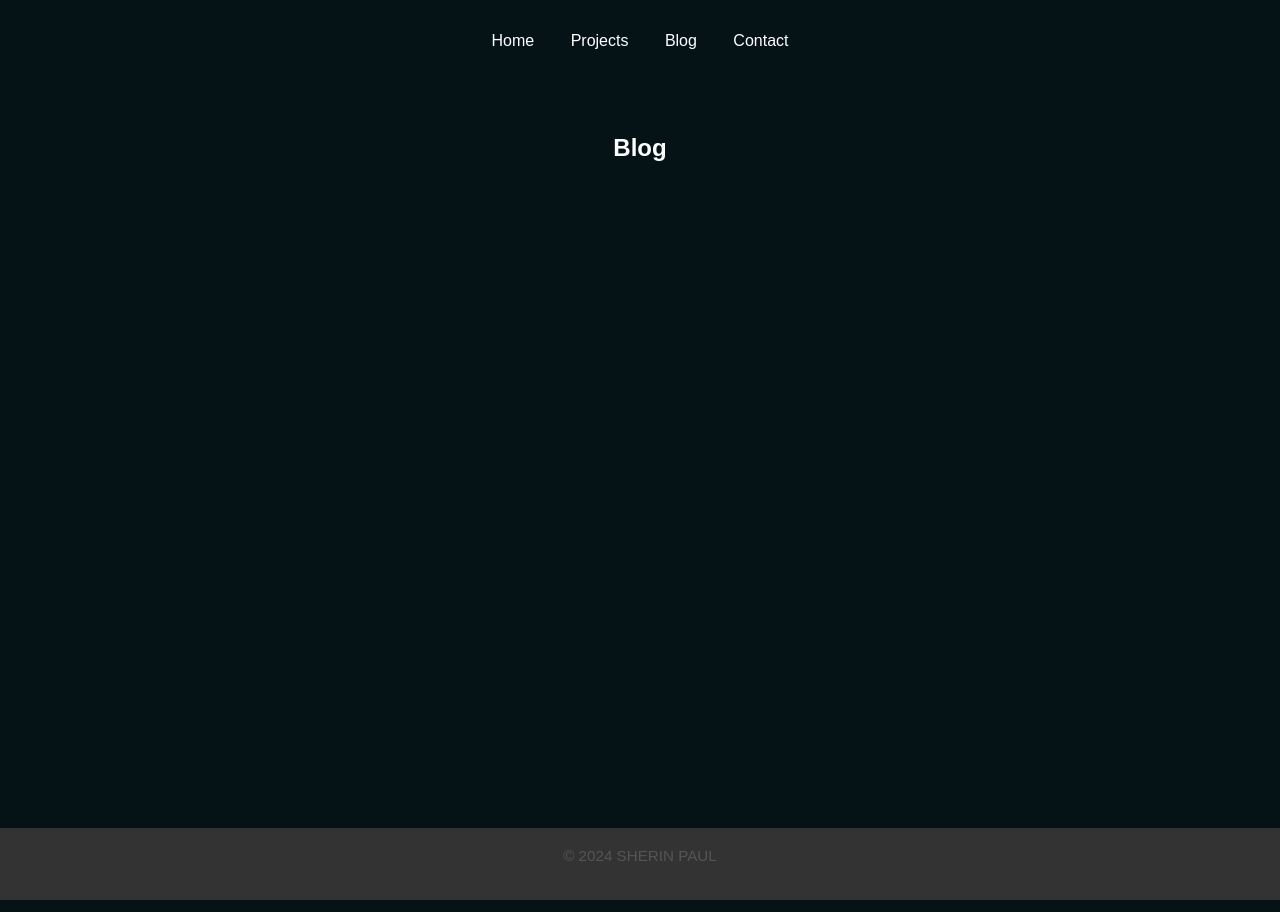
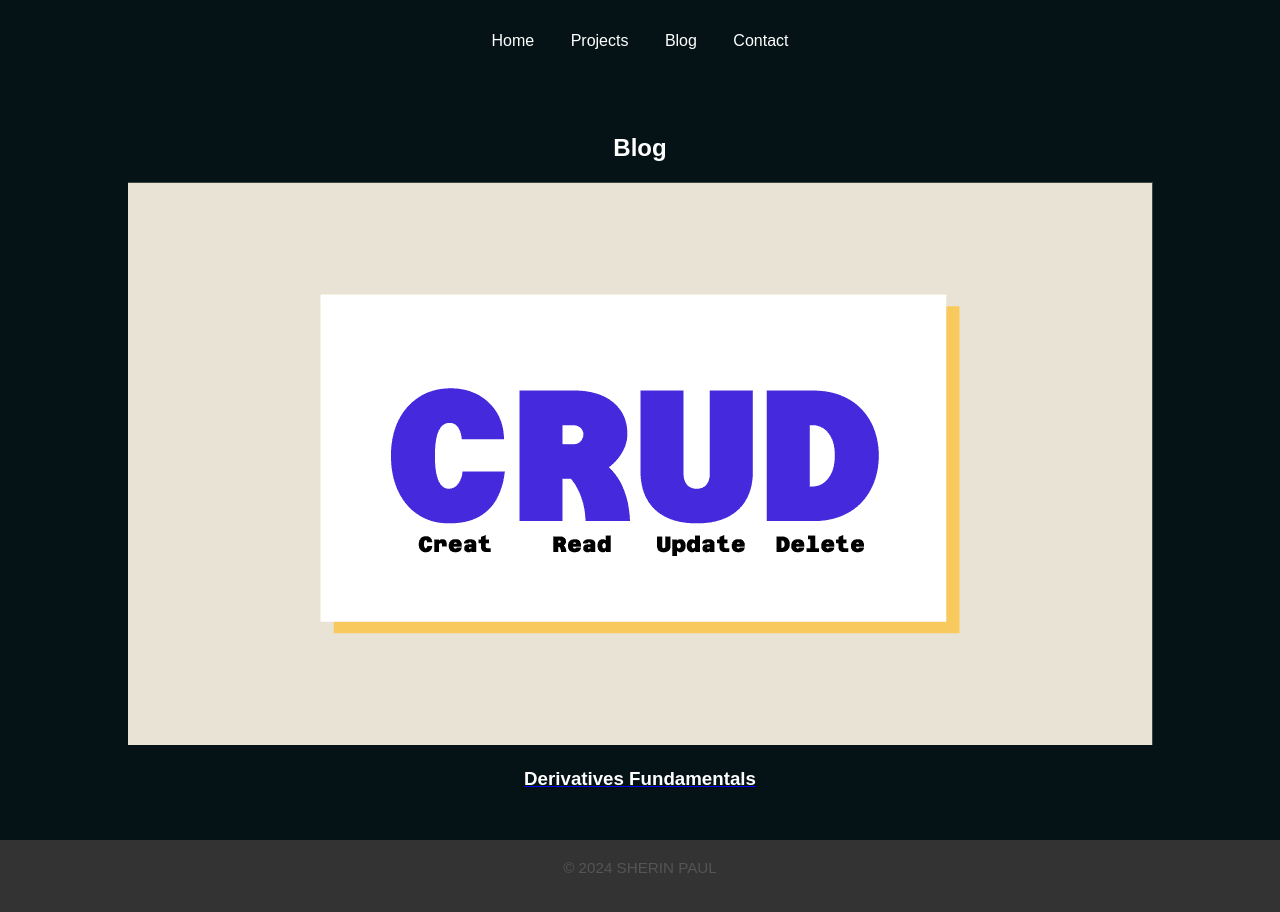
Before and after one commit to Paulsh3rin/Paulsh3rin.github.io, a Jekyll site: the page built from blogs.html, in a window 1280 px wide. Built offline with Jekyll 4.4.1, drawn with Linux system fonts in a browser that asks for light colours.

Commit message:
link blog 1

```diff
--- a/blogs.html
+++ b/blogs.html
@@ -5,4 +5,10 @@ title: Blog
 
 <section id="blog" style="text-align: center;">
     <h2>Blog</h2>
+    <div class="blogs-container"></div>
+    <!-- Project 2 -->
+    <a href="https://github.com/Paulsh3rin/Paulsh3rin.github.io/blob/main/Derivatives.md" class="blog-card blog-link">
+        <img src="{{ site.baseurl }}/assets/images/project1-thumbnail.webp" alt="Blog 1 Thumbnail" class="blog-thumbnail">
+        <h3 class="blog-title">Derivatives Fundamentals</h3>
+    </a>
 </section>
```
